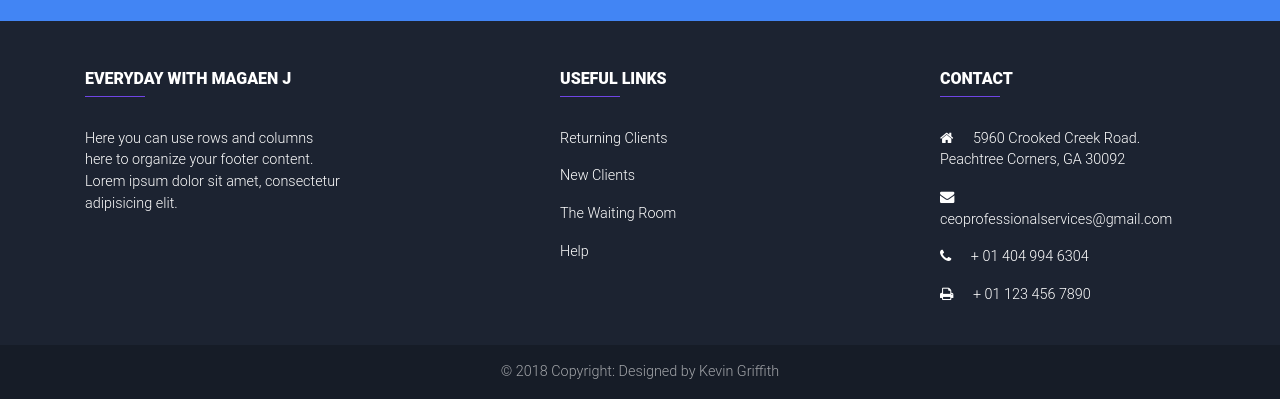
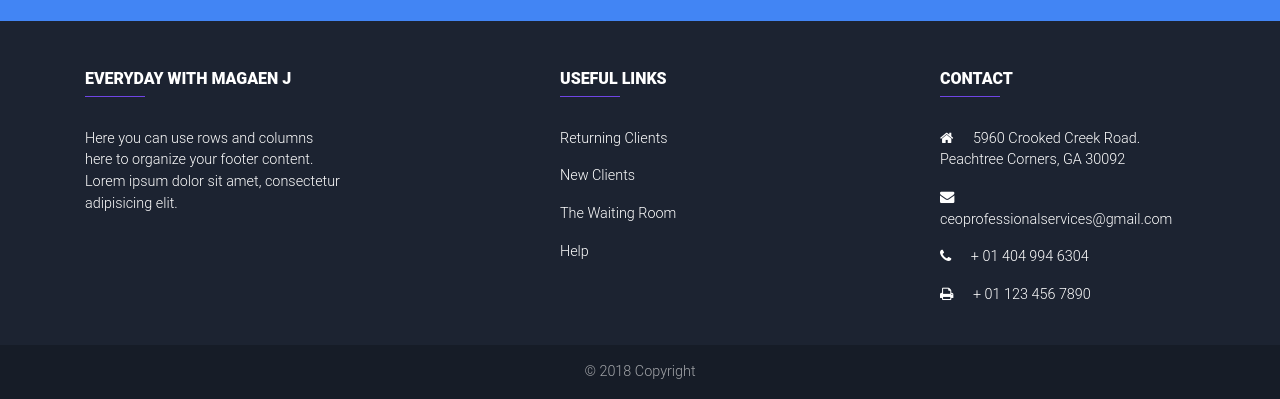
Before and after one commit to krdg1984/Everyday, a plain HTML site: page index.html in a window 1280 px wide. Shown: the part 4695-5094 px from the top of the page. Drawn offline with Linux system fonts and the light colour scheme; some packages are replaced by stand-ins of ours; a web font is replaced by a local one.

Commit message:
changed bottom

```diff
--- a/index.html
+++ b/index.html
@@ -560,7 +560,7 @@
 
         <!--Copyright-->
         <div class="footer-copyright py-3 text-center">
-            © 2018 Copyright: Designed by Kevin Griffith
+            © 2018 Copyright
         </div>
         <!--/.Copyright-->
 
```
